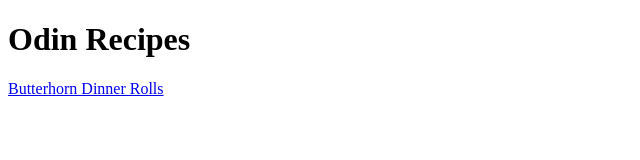
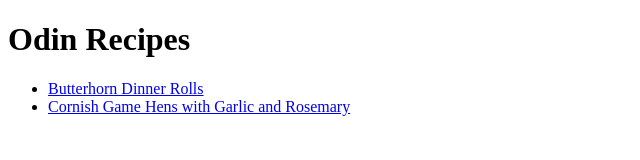
Before and after one commit to gustav2342/odin-recipes, a plain HTML site: page index.html in a window 1280 px wide. Shown: the whole page, without its empty margins (0-640 px from the left). Drawn offline with Linux system fonts and the light colour scheme.

Commit message:
add second recipe cornish-hens

```diff
--- a/index.html
+++ b/index.html
@@ -7,6 +7,13 @@
     </head>
     <body>
         <h1>Odin Recipes</h1>
-    <a href="./recipes/butterhorn-dinner-rolls.html"> Butterhorn Dinner Rolls</a>
+        <ul>
+            <li> <a href="./recipes/butterhorn-dinner-rolls.html"> Butterhorn
+                    Dinner Rolls</a>
+            </li>
+            <li><a href="./recipes/cornish-Hens.html">Cornish Game Hens with
+                    Garlic and Rosemary</a>
+            </li>
+        </ul>
     </body>
 </html>
```
Also changed, not shown: recipes/cornish-Hens.html (added, +1 -0 lines), images/Cornish-Game-Hens-Garlic-Rosemary.webp (added). Lines whose indentation alone changed are shown as unchanged.
